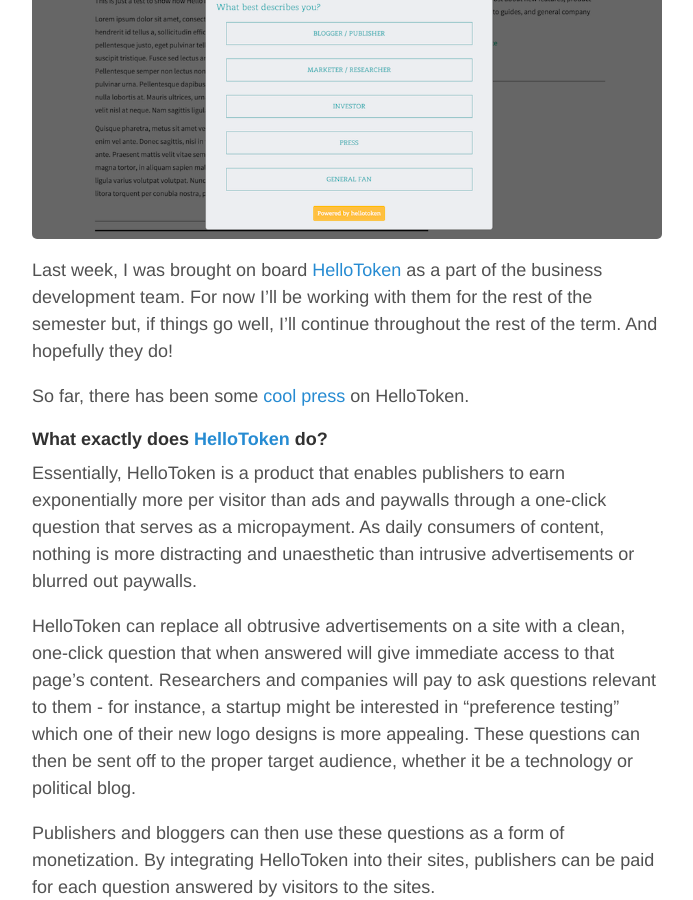
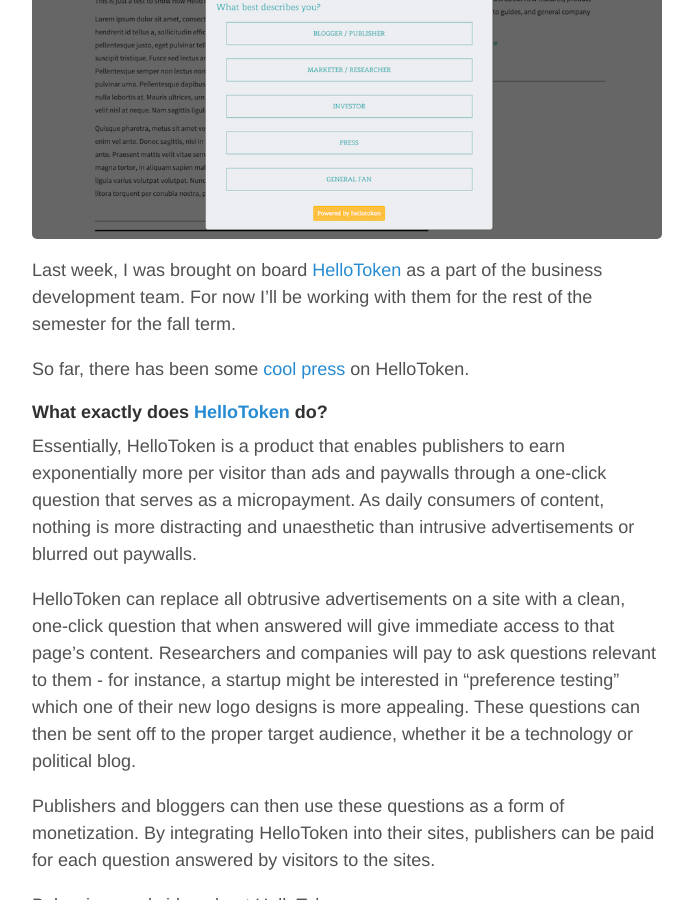
Before and after one commit to jasoncui/jasoncui.github.io, a Jekyll site: the page built from _posts/2015-10-09-working-with-hellotoken.md, in a window 1280 px wide and 900 px high, scrolled down 329 px. Shown: the whole window, without its empty margins (293-986 px from the left). Built offline with Jekyll 4.4.1, drawn with Linux system fonts in a browser that asks for light colours; comment, search, counter and statistics services are not loaded.

Commit message:
changed about image, edited HT post

```diff
--- a/_posts/2015-10-09-working-with-hellotoken.md
+++ b/_posts/2015-10-09-working-with-hellotoken.md
@@ -6,7 +6,7 @@
 
 ![HelloToken Image](/public/hellotoken.png)
 
-Last week, I  was brought on board [HelloToken](http://www.hellotoken.com) as a part of the business development team. For now I'll be working with them for the rest of the semester but, if things go well, I'll continue throughout the rest of the term. And hopefully they do!
+Last week, I  was brought on board [HelloToken](http://www.hellotoken.com) as a part of the business development team. For now I'll be working with them for the rest of the semester for the fall term.
 
 So far, there has been some [cool](http://venturefizz.com/blog/hellotoken-changing-way-we-monetize-content) [press](http://www.betaboston.com/news/2015/09/08/by-posing-questions-to-website-visitors-boston-based-hellotoken-hopes-to-supply-answer-to-revenue-quandary/) on HelloToken.
 
```
Also changed, not shown: about.md (+1 -1 lines), _posts/2015-10-02-welcome-to-my-blog.md (renamed from _posts/2015-10-02-introducing-poole.md), 1 other file.
